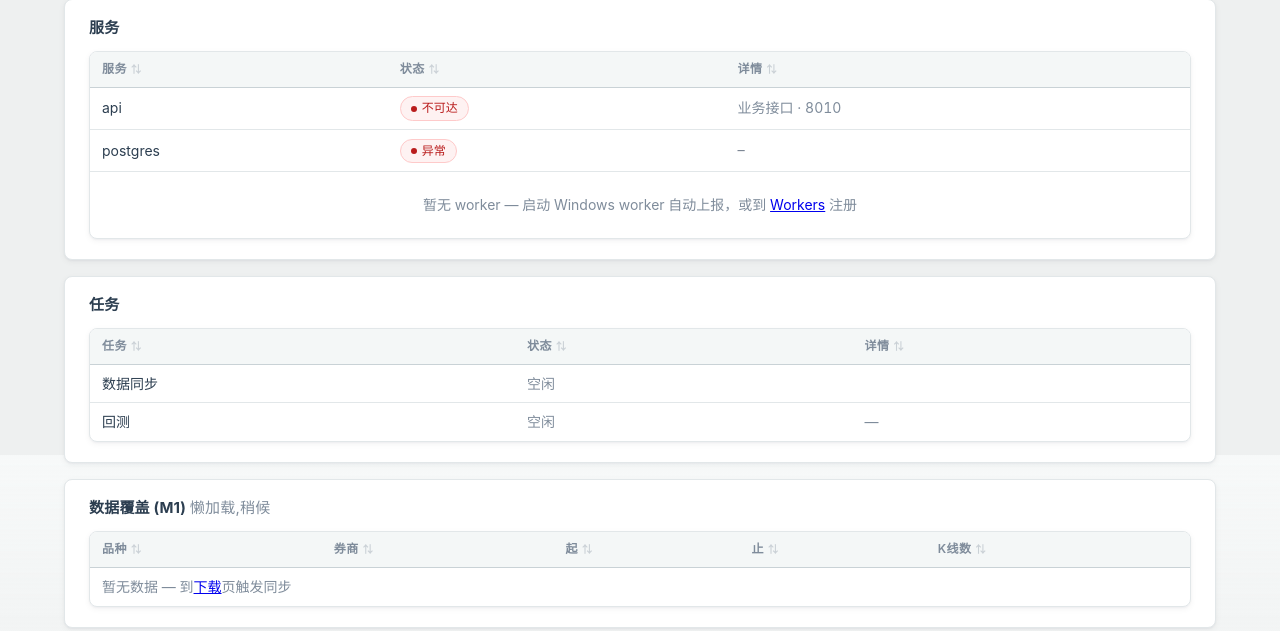
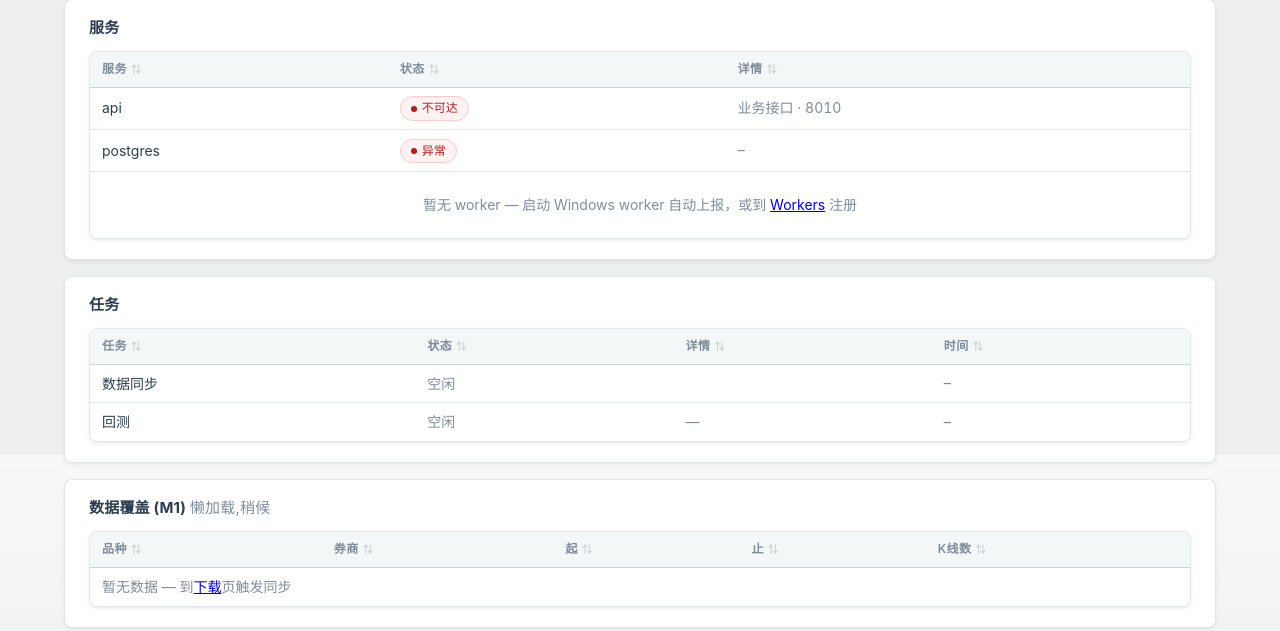
Before and after one commit to cloudformer/mt5_factory, a Flask app: page / in a window 1280 px wide. Shown: the part 345-976 px from the top of the page. Run offline with Flask 3, Linux system fonts and the light colour scheme; parts of the project's set-up code (start-up, migrations or seed data) failed here and were passed over.

Commit message:
概览任务表加时间列(本批最后结束时刻, jobs进度补max(finished_at)); 全站通用局部刷新data-ajax(链接/GET表单只换一块+地址栏同步+失败退整页), 钥匙筛选与报告导航都走它并删专用片段路由; 钥匙签发表单与状态筛选同一行

```diff
--- a/containers/web/templates/dashboard.html
+++ b/containers/web/templates/dashboard.html
@@ -76,7 +76,8 @@
 <section>
   <h2>任务</h2>
   <table>
-    <tr><th>任务</th><th>状态</th><th>详情</th></tr>
+    {# 时间列(2026-08-05 Frank 要) = 本批最后一个任务结束的时刻(任务级, 库内 UTC→浏览器本地) #}
+    <tr><th>任务</th><th>状态</th><th>详情</th><th title="本批最后一个任务结束的时刻(跑着的批次=已完成部分的最新时刻)">时间</th></tr>
     <tr>
       <td>数据同步</td>
       <td>{% if sync.running %}<span class="badge ok">进行中</span>{% else %}<span class="muted">空闲</span>{% endif %}</td>
@@ -85,6 +86,7 @@
         {% if sync.bars_written %}已写入 {{ "{:,}".format(sync.bars_written) }} 根{% endif %}
         {% for e in sync.errors %}<span class="badge error">{{ e }}</span>{% endfor %}
       </td>
+      <td class="mono muted">{{ m.lts(sync.last_sync) }}</td>
     </tr>
     <tr>
       <td>回测</td>
@@ -94,6 +96,7 @@
         {% elif backtest.total %}上次 {{ backtest.done }}/{{ backtest.total }}，{{ backtest.errors | length }} 个错误
         {% else %}—{% endif %}
       </td>
+      <td class="mono muted">{{ m.lts(backtest.last_finished) }}</td>
     </tr>
   </table>
 </section>
```
Also changed, not shown: containers/api/src/services/jobs.py (+6 -1 lines).
